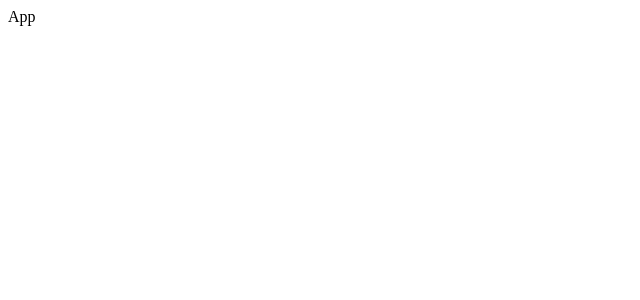
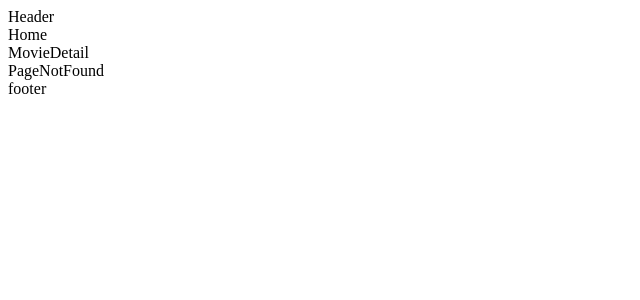
Before and after one commit to developer-abdulali/Movie-Ap, a React (Create React App) app: page /movie/1 in a window 1280 px wide. Shown: the top 300 px of the page, without its empty margins (0-640 px from the left). Built offline with nearby package versions, Linux system fonts and the light colour scheme.

Commit message:
added changes

```diff
--- a/src/App.js
+++ b/src/App.js
@@ -1,9 +1,24 @@
-import './App.scss';
+import React from "react";
+import { BrowserRouter as Router, Route } from "react-router-dom";
+// import { Switch } from 'react-router-dom';
+import Home from "../src/components/Home/Home";
+import Header from "../src/components/Header/Header";
+import Footer from "../src/components/Footer/Footer";
+import PageNotFound from "../src/components/PageNotFound/PageNotFound";
+import MovieDetail from "../src/components/MovieDetail/MovieDetail";
+import "./App.scss";
 
 function App() {
   return (
     <div className="App">
-      App
+      <Router>
+        <Header></Header>
+          <Route path="/" component={Home} />
+          <Route path="/movie/:imdbID" component={MovieDetail} />
+          <Route component={PageNotFound} />
+
+        <Footer />
+      </Router>
     </div>
   );
 }
--- a/src/components/Footer/Footer.js
+++ b/src/components/Footer/Footer.js
@@ -1,9 +1,9 @@
 import React from "react"
 
-const footer = () => {
+const Footer = () => {
   return (
     <div>footer</div>
   )
 }
 
-export default footer
+export default Footer
```
